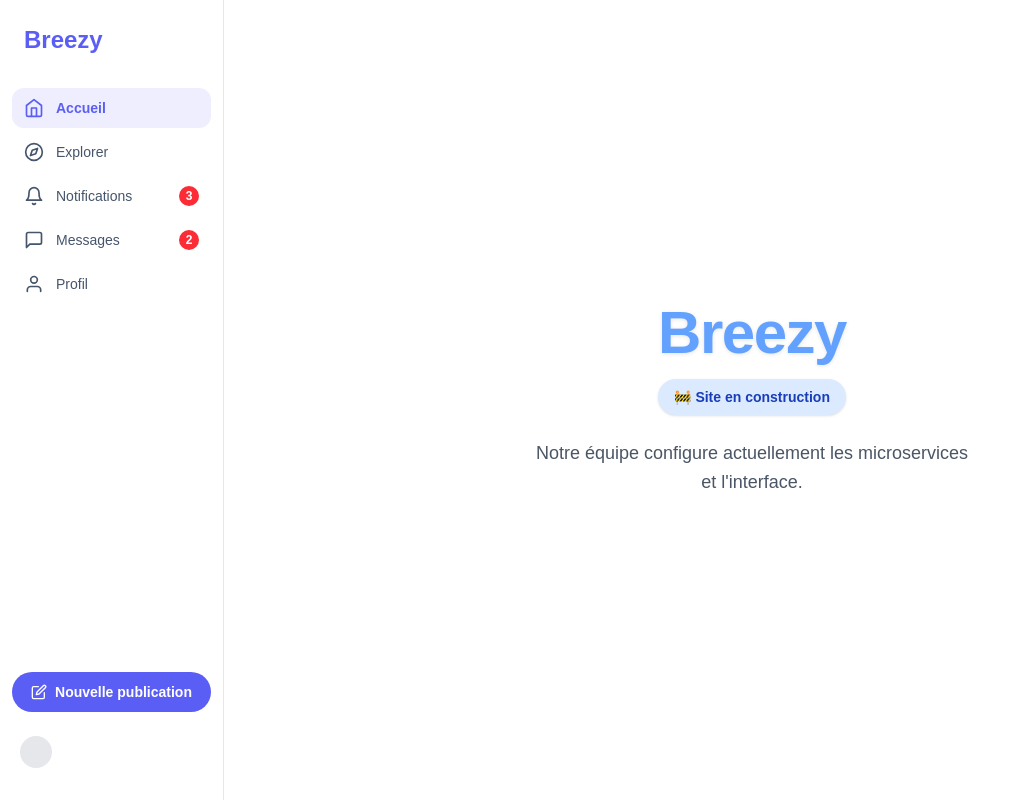
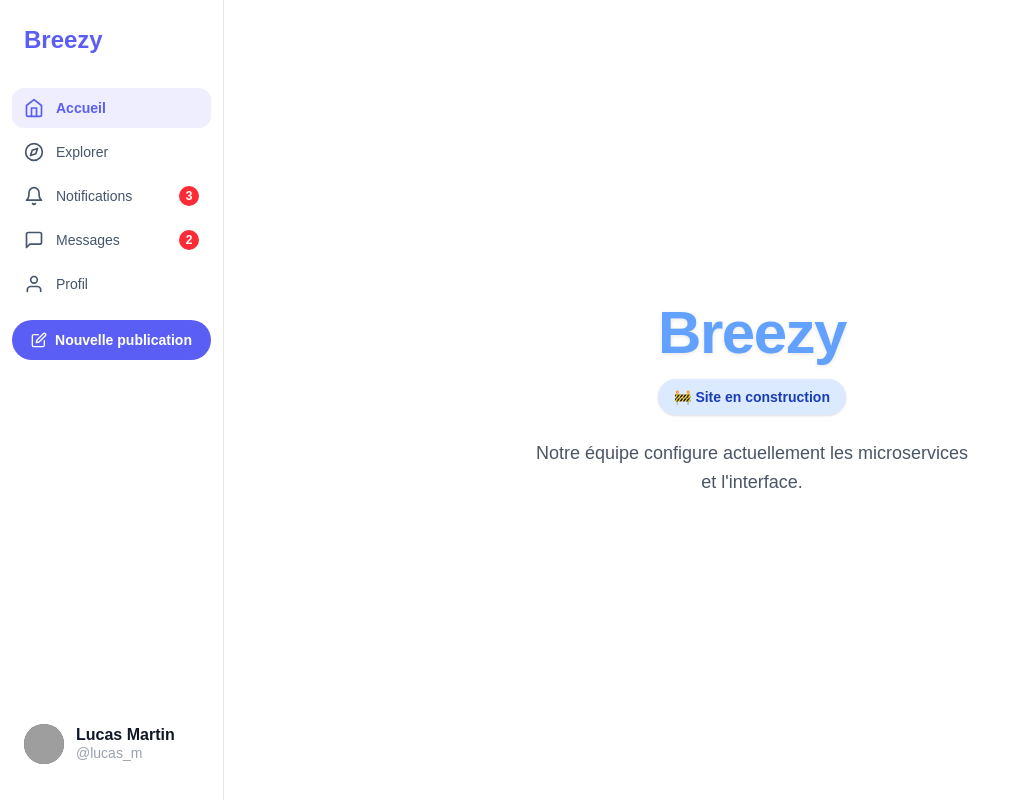
Before and after one commit to DAD-groupe-6/Breezy, a Next.js app in the folder front/: page / in a window 1280 px wide. Shown: the whole page, without its empty margins (0-1019 px from the left). Built offline with nearby package versions, Linux system fonts and the light colour scheme; grey boxes are pictures that could not be loaded.

Commit message:
add navbar/sidebar profil icon

```diff
--- a/front/src/components/NavbarMobile.jsx
+++ b/front/src/components/NavbarMobile.jsx
@@ -3,13 +3,14 @@
 import Link from "next/link";
 import { usePathname } from "next/navigation";
 import { FiHome, FiCompass, FiBell, FiMessageSquare, FiUser } from "react-icons/fi";
+import Avatar from "@/components/Avatar";
 
 const navItems = [
   { href: "/", icon: FiHome, label: "Accueil" },
   { href: "/explorer", icon: FiCompass, label: "Explorer" },
   { href: "/notifications", icon: FiBell, label: "Notifications" },
   { href: "/messages", icon: FiMessageSquare, label: "Messages" },
-  { href: "/profil", icon: FiUser, label: "Profil" },
+  { href: "/profil", icon: Avatar, label: "Profil" },
 ];
 
 export default function NavbarMobile() {
--- a/front/src/components/Sidebar.jsx
+++ b/front/src/components/Sidebar.jsx
@@ -3,7 +3,7 @@
 import { usePathname } from 'next/navigation'
 import { FiHome, FiCompass, FiBell, FiMessageSquare, FiUser, FiEdit } from 'react-icons/fi'
 import SidebarNavItem from './SidebarNavItem'
-import SidebarUser from './SidebarUser'
+import UserInfo from "./UserInfo";
 
 const NAV_ITEMS = [
   { href: '/',              label: 'Accueil',       Icon: FiHome          },
@@ -21,7 +21,7 @@ export default function Sidebar({ user = null }) {
 
       <h1 className="mb-8 px-3 text-2xl font-bold text-[#5B5EF4]">Breezy</h1>
 
-      <nav className="flex flex-col gap-1 flex-1">
+      <nav className="flex flex-col gap-1">
         {NAV_ITEMS.map(({ href, label, Icon, badge }) => (
           <SidebarNavItem
             key={href}
@@ -34,13 +34,19 @@ export default function Sidebar({ user = null }) {
         ))}
       </nav>
 
-      <button className="mt-4 w-full py-2.5 bg-[#5B5EF4] hover:bg-[#4B4EE4] text-white text-sm font-semibold rounded-full cursor-pointer transition-colors duration-200 flex items-center justify-center gap-2 focus-visible:outline-none focus-visible:ring-2 focus-visible:ring-[#5B5EF4] focus-visible:ring-offset-2">
-        <FiEdit size={16} className="shrink-0" />
+        <button className="mt-4 w-full py-2.5 bg-[#5B5EF4] hover:bg-[#4B4EE4] text-white text-sm font-semibold rounded-full cursor-pointer transition-colors duration-200 flex items-center justify-center gap-2 focus-visible:outline-none focus-visible:ring-2 focus-visible:ring-[#5B5EF4] focus-visible:ring-offset-2">        <FiEdit size={16} className="shrink-0" />
         <span>Nouvelle publication</span>
       </button>
 
-      <div className="mt-4">
-        <SidebarUser user={user} />
+        <div className="mt-auto">
+            <div className="p-3 rounded-xl hover:bg-gray-100 cursor-pointer transition-colors duration-200">
+              <UserInfo
+                  displayName={user?.name || "Lucas Martin"}
+                  username={user?.pseudo || "lucas_m"}
+                  imageUrl={user?.photo || "https://randomuser.me/api/portraits/men/32.jpg"}
+                  avatarSize={40}
+              />
+          </div>
       </div>
 
     </aside>
--- /dev/null
+++ b/front/src/components/UserInfo.jsx
@@ -0,0 +1,18 @@
+import Avatar from './Avatar';
+
+export default function UserInfo({ displayName, username, imageUrl, avatarSize = 48 }) {
+    return (
+        <div className="flex items-center gap-3">
+            <Avatar imageUrl={imageUrl} size={avatarSize} />
+
+            <div className="flex flex-col">
+                    <span className="font-bold text-gray-900 text-base leading-tight">
+                    {displayName}
+                </span>
+                <span className="text-gray-400 text-sm leading-tight">
+                    @{username}
+                </span>
+            </div>
+        </div>
+    );
+}
```
